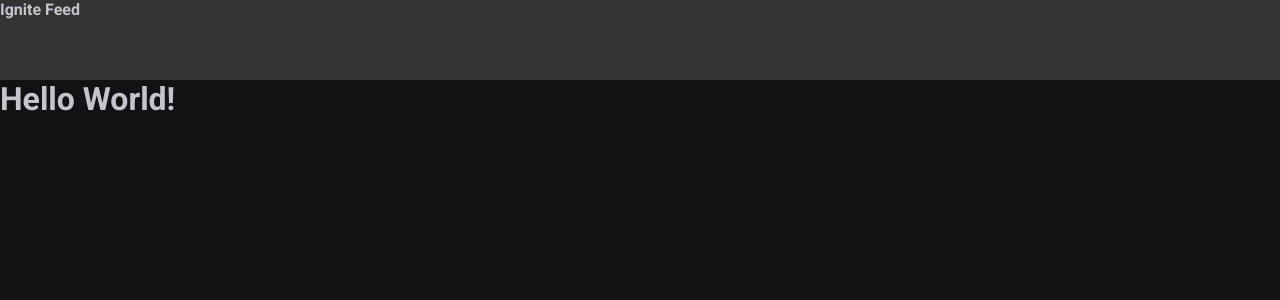
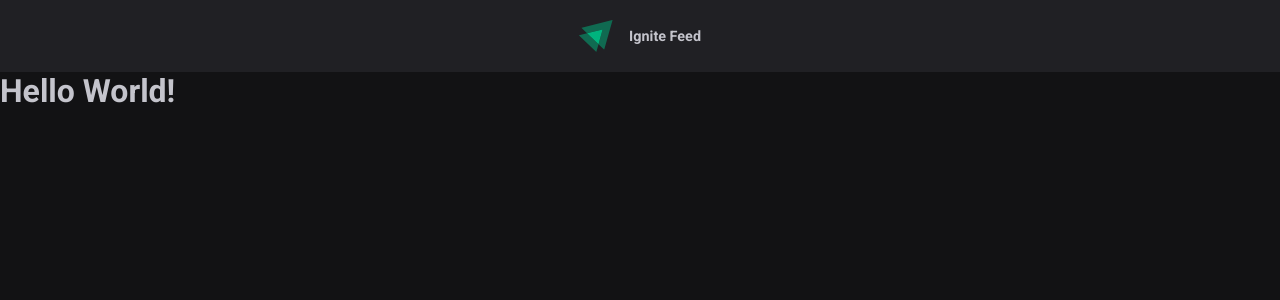
Before and after one commit to Robson16/ignite-feed, a React (Vite) app: page / in a window 1280 px wide. Shown: the top 300 px of the page. Built offline with nearby package versions, Linux system fonts and the light colour scheme.

Commit message:
Estrutura da aplicação - Componente: Header
Nessa aula, vamos finalizar a estrutura e estilização do Header da nossa aplicação utilizando as configurações de cores e CSS que fizemos anteriormente.

```diff
--- a/src/components/Header.jsx
+++ b/src/components/Header.jsx
@@ -1,9 +1,12 @@
 import styles from './Header.module.css';
+
+import logoIgnite from '../assets/logo-ignite.svg';
 
 export function Header() {
   return (
     <header className={styles.header}>
-      <strong>Ignite Feed</strong>
+      <img src={logoIgnite} alt="Logo do Ignite" />
+      <h1>Ignite Feed</h1>
     </header>
   );
 }
--- a/src/components/Header.module.css
+++ b/src/components/Header.module.css
@@ -1,4 +1,17 @@
 .header {
-  background: #333;
-  height: 80px;
+  background: var(--gray-800);
+  display: flex;
+  justify-content: center;
+  align-items: center;
+  padding: 1.25rem 0;
+  gap: 1rem;
 }
+
+.header h1 {
+  font-weight: 700;
+  font-size: .9rem;
+}
+
+.header img {
+  height: 2rem;
+}
```
Also changed, not shown: src/assets/logo-ignite.svg (added).
